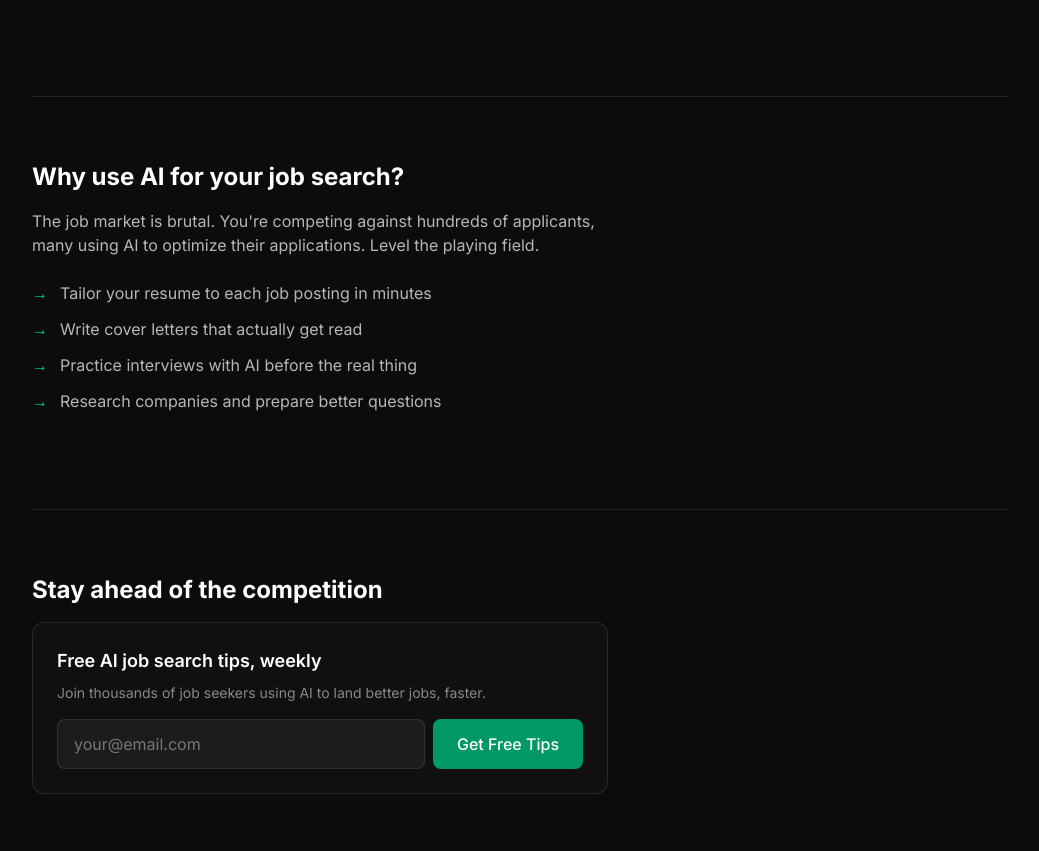
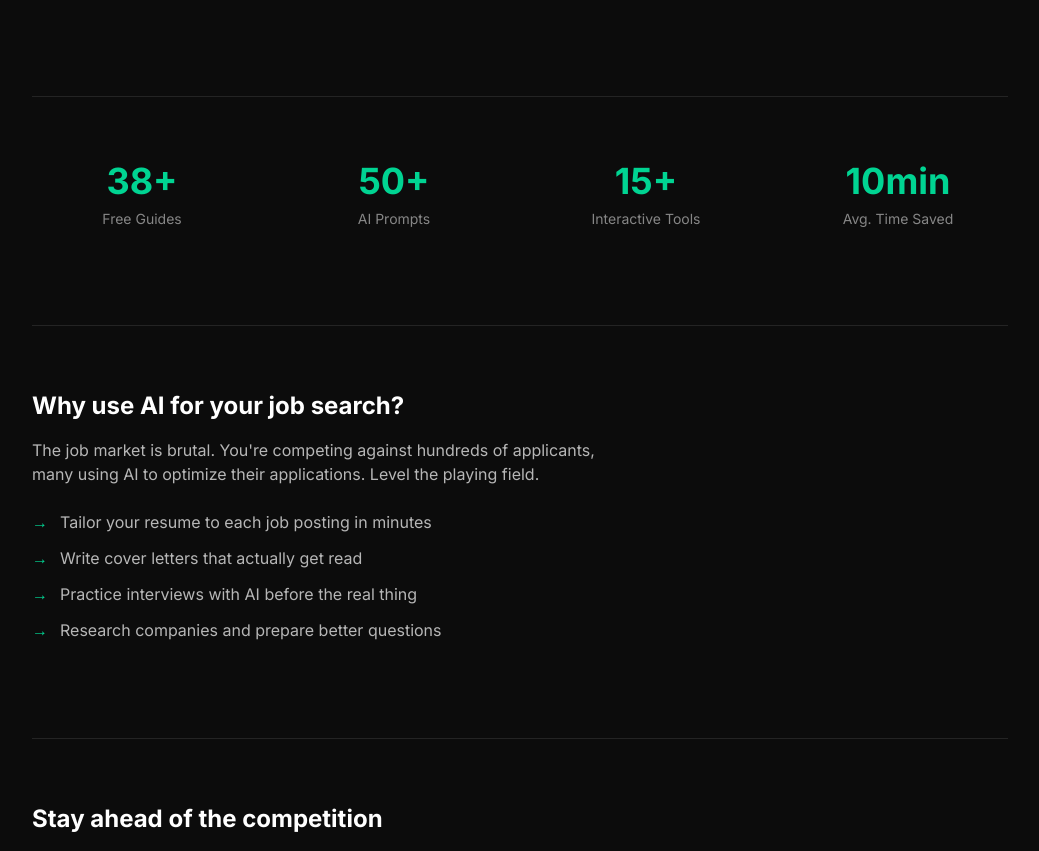
Before and after one commit to kaigritun/getthejobai, a Next.js app: page / in a window 1280 px wide. Shown: the part 1946-2797 px from the top of the page, without its empty margins (120-1159 px from the left). Built offline with nearby package versions, Linux system fonts and the light colour scheme.

Commit message:
polish: add stats section for social proof

```diff
--- a/app/page.tsx
+++ b/app/page.tsx
@@ -142,6 +142,23 @@ export default function Home() {
         </div>
       </section>
 
+      {/* Stats Section */}
+      <section className="mt-24 border-t border-white/10 pt-16">
+        <div className="grid grid-cols-2 md:grid-cols-4 gap-8 text-center">
+          {[
+            { stat: '38+', label: 'Free Guides' },
+            { stat: '50+', label: 'AI Prompts' },
+            { stat: '15+', label: 'Interactive Tools' },
+            { stat: '10min', label: 'Avg. Time Saved' },
+          ].map((item) => (
+            <div key={item.label}>
+              <div className="text-3xl md:text-4xl font-bold text-emerald-400 mb-2">{item.stat}</div>
+              <div className="text-sm text-white/50">{item.label}</div>
+            </div>
+          ))}
+        </div>
+      </section>
+
       {/* Why Use AI */}
       <section className="mt-24 border-t border-white/10 pt-16">
         <div className="max-w-xl">
```
